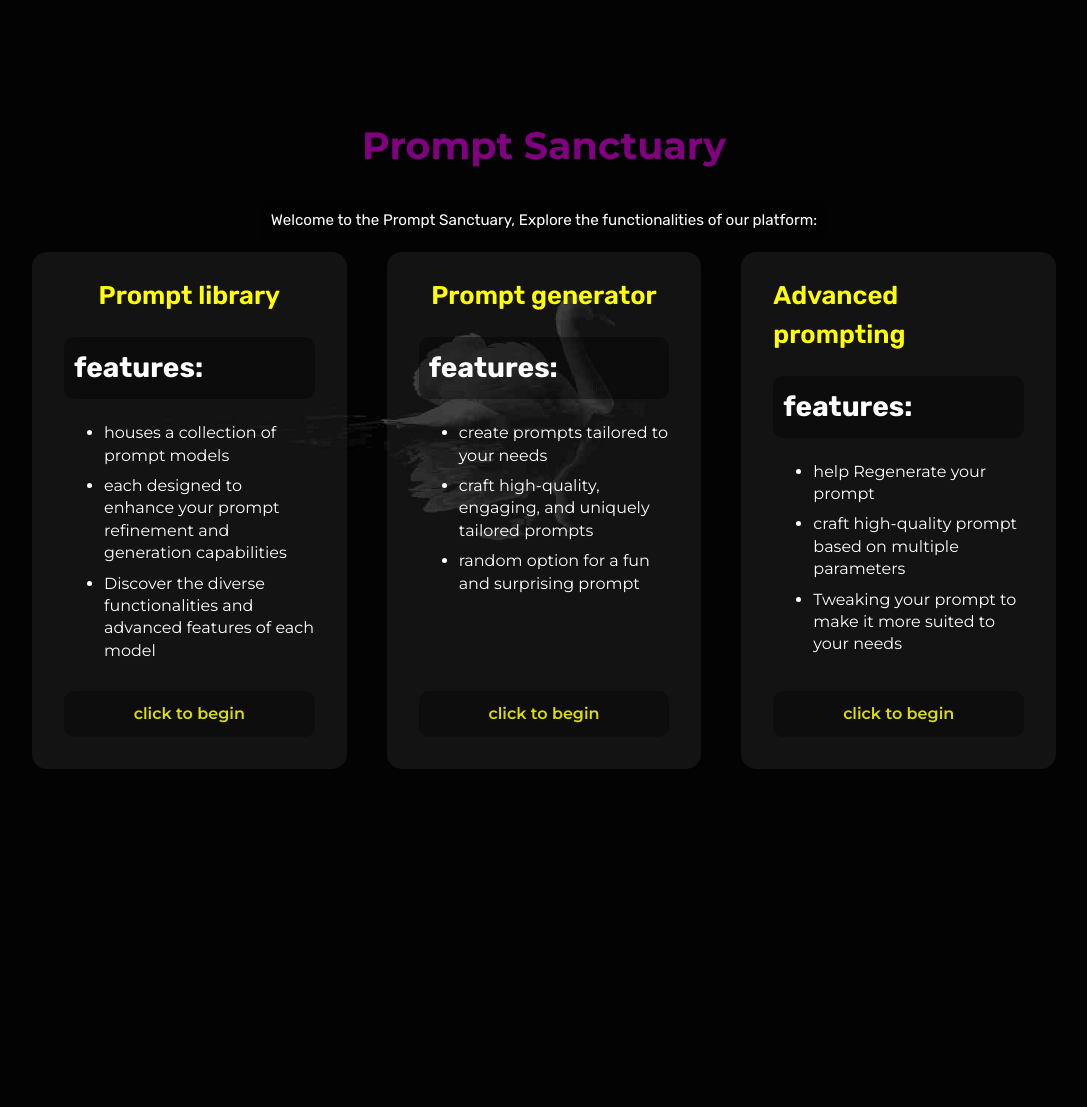
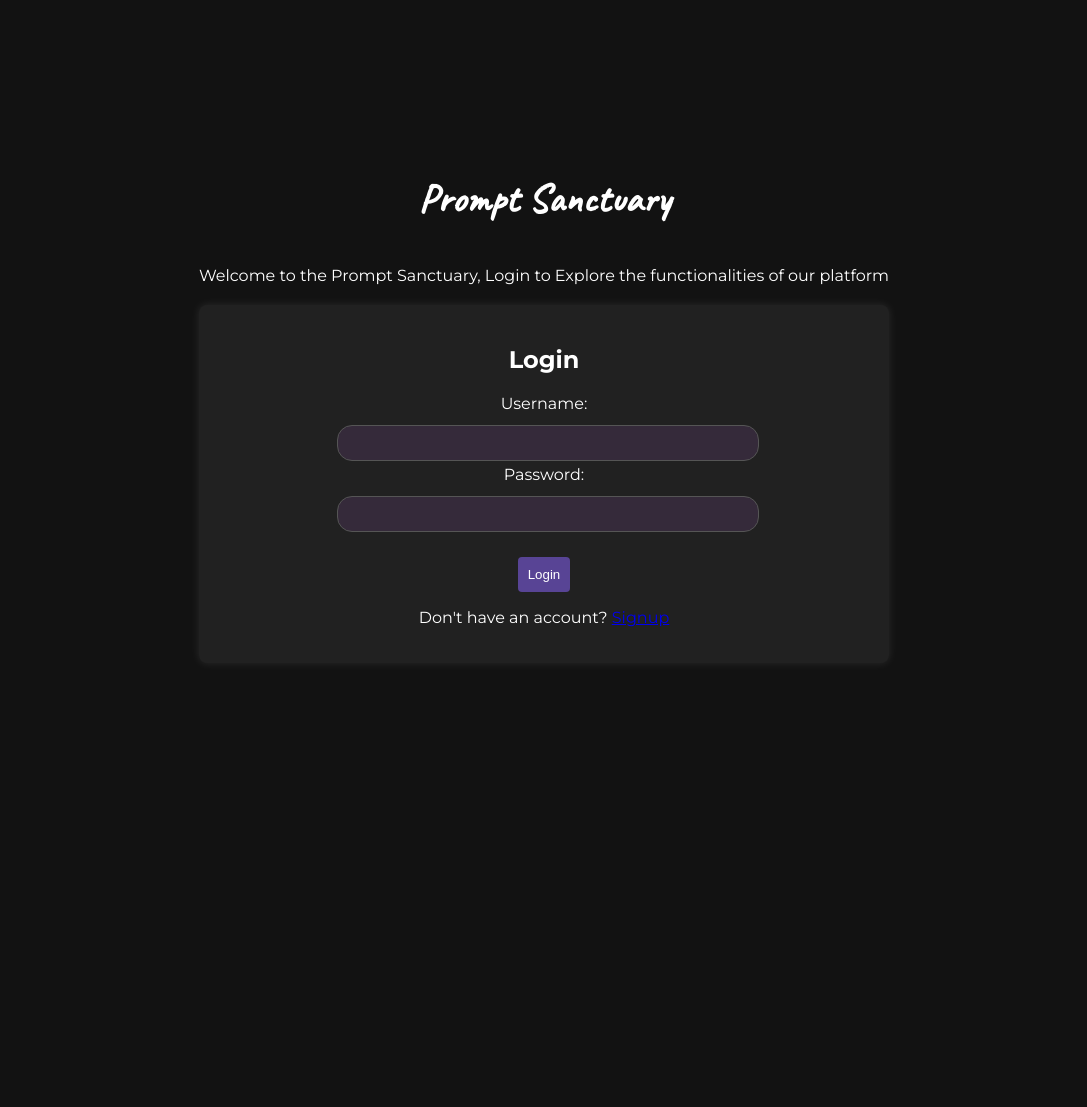
Before and after one commit to 1999AZZAR/prompt-sanctuary, a Flask app: page / in a window 1280 px wide. Shown: the whole page, without its empty margins (96-1183 px from the left). Before the commit the page ends 769 px from the top, so only its background shows below. Run offline with Flask 3, Linux system fonts and the light colour scheme.

Commit message:
adding login/signup form

```diff
--- a/web/app.py
+++ b/web/app.py
@@ -1,47 +1,139 @@
 # app.py
-from flask import Flask, render_template, request
+from flask import Flask, render_template, request, redirect, url_for, session
 from gemini_text import generate_response, generate_random, generate_vrandom, generate_imgdescription
 from gemini_vis import generate_content
 from advance import response, iresponse
 from werkzeug.exceptions import BadRequestKeyError
+from werkzeug.security import generate_password_hash, check_password_hash
+from functools import wraps
+import sqlite3
 
 app = Flask(__name__)
+DATABASE = 'web/database/user.db'
 
+# Create table if not exists
+def create_table():
+    conn = sqlite3.connect(DATABASE)
+    cursor = conn.cursor()
+    cursor.execute('''
+        CREATE TABLE IF NOT EXISTS users (
+            username TEXT NOT NULL,
+            password TEXT NOT NULL
+        )
+    ''')
+    conn.commit()
+    conn.close()
+
+# Initialize the app
+create_table()
+app.secret_key = 'hahahaha'  # Add this line
+
+# Login decorator
+def required_login(func):
+    @wraps(func)
+    def decorated_function(*args, **kwargs):
+        # Check if the user is logged in
+        if 'username' not in session:
+            return redirect(url_for('index'))
+        return func(*args, **kwargs)
+    return decorated_function
+
+# Routes
 @app.route('/')
+def index():
+    return render_template('login.html')
+
+@app.route('/signup', methods=['POST'])
+def signup():
+    username = request.form['username']
+    password = request.form['password']
+
+    conn = sqlite3.connect(DATABASE)
+    cursor = conn.cursor()
+
+    # Check if the username already exists
+    cursor.execute('SELECT * FROM users WHERE username = ?', (username,))
+    user = cursor.fetchone()
+
+    if user:
+        return 'Username already exists. Please choose another.'
+
+    # Hash the password before saving
+    hashed_password = generate_password_hash(password)
+
+    # Insert the new user into the database
+    cursor.execute('INSERT INTO users (username, password) VALUES (?, ?)', (username, hashed_password))
+
+    conn.commit()
+    conn.close()
+
+    return redirect(url_for('index'))
+
+@app.route('/login', methods=['POST'])
+def login():
+    username = request.form['username']
+    password = request.form['password']
+
+    conn = sqlite3.connect(DATABASE)
+    cursor = conn.cursor()
+
+    # Check if the username exists
+    cursor.execute('SELECT * FROM users WHERE username = ?', (username,))
+    user = cursor.fetchone()
+
+    conn.close()
+
+    if user and check_password_hash(user[1], password):  # Change the index to 1 for the password
+        # Set the username in the session to indicate a successful login
+        session['username'] = username
+        return redirect(url_for('home'))
+    else:
+        return 'Invalid username or password. Please try again.'
+
+@app.route('/home')
+@required_login
 def home():
     return render_template('index.html')
 
+
 @app.route('/generate')
+@required_login
 def generate():
     return render_template('prompts/generator/generator.html', result=None)
 
 @app.route('/generate/tprompt', methods=['POST'])
+@required_login
 def process():
     user_input = request.form['user_input']
     response_text = generate_response(user_input)
     return render_template('prompts/generator/generator.html', result=response_text)
 
 @app.route('/generate/trandom', methods=['POST'])
+@required_login
 def random_prompt():
     response_text = generate_random()
     return render_template('prompts/generator/generator.html', result=response_text)
 
 @app.route('/generate/iprompt', methods=['POST'])
+@required_login
 def vprocess():
     user_input = request.form['user_input']
     response_text = generate_imgdescription(user_input)
     return render_template('prompts/generator/generator.html', result=response_text)
 
 @app.route('/generate/irandom', methods=['POST'])
+@required_login
 def vrandom_prompt():
     response_text = generate_vrandom()
     return render_template('prompts/generator/generator.html', result=response_text)
 
 @app.route('/reverse')
+@required_login
 def reverse():
     return render_template('prompts/generator/reverse.html', result=None)
 
 @app.route('/generate/image', methods=['POST'])
+@required_login
 def reverse_image():
     try:
         image_file = request.files['image']
@@ -63,10 +155,12 @@ def reverse_image():
         return f"Error: {str(e)}"
 
 @app.route('/advance')
+@required_login
 def advance():
     return render_template('prompts/generator/advance.html', result=None)
 
 @app.route('/advance/generate', methods=['POST'])
+@required_login
 def generate_advance_response():
     try:
         parameter0 = request.form['parameter0']
@@ -82,6 +176,7 @@ def generate_advance_response():
         return render_template('prompts/generator/advance.html', result=error_message)
 
 @app.route('/advance/igenerate', methods=['POST'])
+@required_login
 def generate_advance_iresponse():
     try:
         parameter0 = request.form['parameter0']
@@ -97,6 +192,7 @@ def generate_advance_iresponse():
         return render_template('prompts/generator/advance.html', result=error_message)
 
 @app.route('/advance/image', methods=['POST'])
+@required_login
 def advance_image():
     try:
         image_file = request.files['image']
@@ -120,7 +216,7 @@ def advance_image():
         return f"Error: {str(e)}"
 
 @app.route('/library')
-def index():
+def library():
     return render_template('prompts/library.html')
 
 @app.route('/library/promptimpro')
--- /dev/null
+++ b/web/static/style/login.css
@@ -0,0 +1,102 @@
+body {
+    font-family: 'Montserrat', sans-serif;
+    margin: 0;
+    padding: 0;
+    display: flex;
+    flex-direction: column; /* Updated to column layout */
+    align-items: center;
+    height: 100vh;
+    background-color: #121212;
+    color: #fff;
+    margin: 12%;
+}
+
+h1 {
+    font-family: 'Caveat', cursive;
+    font-size: 2.5em;
+    text-align: center;
+    margin-top: 20px; /* Added margin on top */
+}
+
+.main {
+    text-align: center;
+}
+
+.welcome {
+    margin-bottom: 20px;
+}
+
+.container {
+    display: flex;
+    flex-direction: column; /* Adjusted to column layout */
+    align-items: center;
+    background-color: #212121;
+    padding: 20px;
+    border-radius: 8px;
+    box-shadow: 0 0 10px rgba(255, 255, 255, 0.1);
+}
+
+form {
+    width: 65%;
+}
+
+label {
+    display: block;
+    margin-bottom: 8px;
+    color: #fff;
+}
+
+input {
+    width: 100%;
+    padding: 8px;
+    margin-bottom: 16px;
+    box-sizing: border-box;
+    background-color: #333;
+    color: #fff;
+    border: 1px solid #555;
+    background-color: #352a3a;
+    color: white;
+    border-radius: 15px;
+    font-size: 1rem;
+    margin: 4px;
+}
+
+button {
+    background-color: #644cafd1;
+    color: #fff;
+    border: none;
+    padding: 10px;
+    border-radius: 4px;
+    cursor: pointer;
+    margin-top: 5%;
+}
+
+button:hover {
+    background-color: #45a049;
+}
+
+/* Add the following to hide the signup form initially */
+#signupForm {
+    display: none;
+}
+
+/* Media queries for tablet and mobile styles */
+@media only screen and (max-width: 768px) {
+    body {
+        margin: 5%;
+    }
+
+    form {
+        width: 80%;
+    }
+}
+
+@media only screen and (max-width: 480px) {
+    body {
+        margin: 2%;
+    }
+
+    form {
+        width: 90%;
+    }
+}
--- a/web/templates/index.html
+++ b/web/templates/index.html
@@ -26,7 +26,7 @@
                         <li>each designed to enhance your prompt refinement and generation capabilities</li>
                         <li>Discover the diverse functionalities and advanced features of each model</li>
                     </ul>
-                    <a href="{{ url_for('index') }}" class="card__cta cta" tabindex="6">click to begin</a>
+                    <a href="{{ url_for('library') }}" class="card__cta cta" tabindex="6">click to begin</a>
                 </div>
 
                 <div class="cards__card card" tabindex="3">
--- /dev/null
+++ b/web/templates/login.html
@@ -0,0 +1,46 @@
+<!DOCTYPE html>
+<html lang="en">
+<head>
+    <meta charset="UTF-8">
+    <meta name="viewport" content="width=device-width, initial-scale=1.0">
+    <link rel="stylesheet" href="{{ url_for('static', filename='style/login.css') }}">
+    <link rel="icon" type="image/x-icon" href="{{ url_for('static', filename='icon/favicon.ico') }}">
+    <link rel="preconnect" href="https://fonts.googleapis.com">
+    <link rel="preconnect" href="https://fonts.gstatic.com" crossorigin>
+    <script src="{{ url_for('static', filename='script/login.js') }}"></script>
+    <link href="https://fonts.googleapis.com/css2?family=Caveat&family=Montserrat:ital,wght@0,100..900;1,100..900&display=swap" rel="stylesheet">
+    <title>Login/Signup</title>
+</head>
+<body>
+    <h1><strong><a>Prompt Sanctuary</a></strong></h1>
+    <div class="main">
+        <div class="welcome">
+            <p>Welcome to the Prompt Sanctuary, Login to Explore the functionalities of our platform</p>
+        </div>
+
+        <div class="container">
+            <form id="loginForm" action="/login" method="post">
+                <h2>Login</h2>
+                <label for="usernameLogin">Username:</label>
+                <input type="text" id="usernameLogin" name="username" required>
+                <label for="passwordLogin">Password:</label>
+                <input type="password" id="passwordLogin" name="password" required>
+                <button type="submit">Login</button>
+                <p id="signupLink">Don't have an account? <a href="#" onclick="toggleForms()">Signup</a></p>
+            </form>
+
+            <form id="signupForm" action="/signup" method="post">
+                <h2>Signup</h2>
+                <label for="usernameSignup">Username:</label>
+                <input type="text" id="usernameSignup" name="username" required>
+                <label for="passwordSignup">Password:</label>
+                <input type="password" id="passwordSignup" name="password" required>
+                <label for="confirmPassword">Confirm Password:</label>
+                <input type="password" id="confirmPassword" name="confirmPassword" required>
+                <button type="submit">Signup</button>
+                <p id="loginLink">Already have an account? <a href="#" onclick="toggleForms()">Login</a></p>
+            </form>
+        </div>
+    </div>
+</body>
+</html>
```
Also changed, not shown: instruction.md (+5 -1 lines), web/static/script/login.js (added, +41 -0 lines), README.md, 2 other files.
